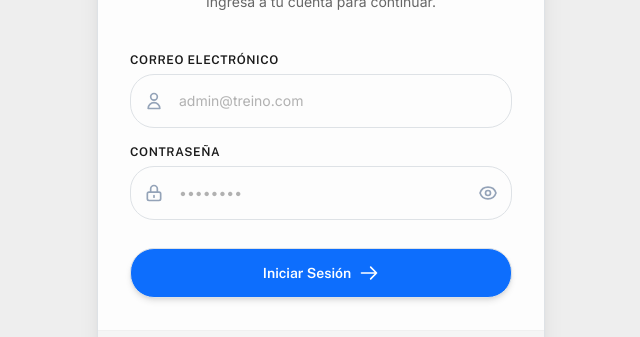
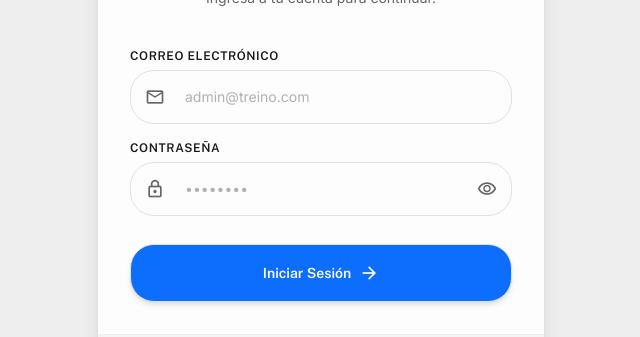
Before and after one commit to Sama170904/TreinoFront, a React (Vite) app: page /login in a window 1280 px wide. Shown: the part 258-595 px from the top of the page, without its empty margins (319-959 px from the left). Built offline with nearby package versions, Linux system fonts and the light colour scheme; no server answers.

Commit message:
fix: refactor inputs to bulletproof Flexbox Input Groups to eliminate icon overlap

```diff
--- a/src/pages/LoginPage.tsx
+++ b/src/pages/LoginPage.tsx
@@ -59,9 +59,7 @@ const LoginPage: React.FC = () => {
                     {/* Error Alert */}
                     {errorMsg && (
                         <div className="mx-6 sm:mx-8 mb-4 p-3 bg-red-50 border border-red-200 text-red-700 rounded-xl text-sm flex items-center gap-2 animate-in">
-                            <svg className="w-5 h-5 text-red-500 shrink-0" fill="none" stroke="currentColor" viewBox="0 0 24 24">
-                                <path strokeLinecap="round" strokeLinejoin="round" strokeWidth="2" d="M12 8v4m0 4h.01M21 12a9 9 0 11-18 0 9 9 0 0118 0z" />
-                            </svg>
+                            <span className="material-symbols-outlined text-red-500 text-lg shrink-0">error</span>
                             <span>{errorMsg}</span>
                         </div>
                     )}
@@ -70,16 +68,14 @@ const LoginPage: React.FC = () => {
                     <form onSubmit={handleSubmit} className="px-6 sm:px-8 pb-8 space-y-5">
                         <div className="space-y-4">
 
-                            {/* Email / Person Field */}
+                            {/* Email / User Field */}
                             <div>
                                 <label className="block font-label text-xs font-semibold text-on-surface mb-1.5 uppercase tracking-wider" htmlFor="email">
                                     Correo electrónico
                                 </label>
-                                <div className="relative flex items-center">
-                                    <div className="absolute left-3.5 z-10 flex items-center pointer-events-none text-slate-400">
-                                        <svg className="w-5 h-5" fill="none" stroke="currentColor" viewBox="0 0 24 24">
-                                            <path strokeLinecap="round" strokeLinejoin="round" strokeWidth="2" d="M16 7a4 4 0 11-8 0 4 4 0 018 0zM12 14a7 7 0 00-7 7h14a7 7 0 00-7-7z" />
-                                        </svg>
+                                <div className="flex items-center w-full bg-surface border border-outline-variant rounded-xl focus-within:ring-2 focus-within:ring-primary/20 focus-within:border-primary transition-all overflow-hidden">
+                                    <div className="pl-3.5 pr-2 text-on-surface-variant flex items-center justify-center shrink-0 pointer-events-none select-none">
+                                        <span className="material-symbols-outlined text-xl">mail</span>
                                     </div>
                                     <input
                                         id="email"
@@ -88,8 +84,7 @@ const LoginPage: React.FC = () => {
                                         value={email}
                                         onChange={(e) => setEmail(e.target.value)}
                                         placeholder="admin@treino.com"
-                                        className="block w-full border border-outline-variant rounded-xl bg-surface text-on-surface placeholder-on-surface-variant/50 focus:outline-none focus:ring-2 focus:ring-primary/20 focus:border-primary transition-colors font-body text-sm py-3"
-                                        style={{ paddingLeft: '3rem', paddingRight: '1rem' }}
+                                        className="w-full bg-transparent border-0 outline-none focus:outline-none focus:ring-0 py-3 pr-3.5 text-on-surface font-body text-sm placeholder-on-surface-variant/50"
                                     />
                                 </div>
                             </div>
@@ -99,11 +94,9 @@ const LoginPage: React.FC = () => {
                                 <label className="block font-label text-xs font-semibold text-on-surface mb-1.5 uppercase tracking-wider" htmlFor="password">
                                     Contraseña
                                 </label>
-                                <div className="relative flex items-center">
-                                    <div className="absolute left-3.5 z-10 flex items-center pointer-events-none text-slate-400">
-                                        <svg className="w-5 h-5" fill="none" stroke="currentColor" viewBox="0 0 24 24">
-                                            <path strokeLinecap="round" strokeLinejoin="round" strokeWidth="2" d="M12 15v2m-6 4h12a2 2 0 002-2v-6a2 2 0 00-2-2H6a2 2 0 00-2 2v6a2 2 0 002 2zm10-10V7a4 4 0 00-8 0v4h8z" />
-                                        </svg>
+                                <div className="flex items-center w-full bg-surface border border-outline-variant rounded-xl focus-within:ring-2 focus-within:ring-primary/20 focus-within:border-primary transition-all overflow-hidden">
+                                    <div className="pl-3.5 pr-2 text-on-surface-variant flex items-center justify-center shrink-0 pointer-events-none select-none">
+                                        <span className="material-symbols-outlined text-xl">lock</span>
                                     </div>
                                     <input
                                         id="password"
@@ -112,25 +105,17 @@ const LoginPage: React.FC = () => {
                                         value={password}
                                         onChange={(e) => setPassword(e.target.value)}
                                         placeholder="••••••••"
-                                        className="block w-full border border-outline-variant rounded-xl bg-surface text-on-surface placeholder-on-surface-variant/50 focus:outline-none focus:ring-2 focus:ring-primary/20 focus:border-primary transition-colors font-body text-sm py-3"
-                                        style={{ paddingLeft: '3rem', paddingRight: '3rem' }}
+                                        className="w-full bg-transparent border-0 outline-none focus:outline-none focus:ring-0 py-3 text-on-surface font-body text-sm placeholder-on-surface-variant/50"
                                     />
                                     <button
                                         type="button"
                                         onClick={() => setShowPassword(!showPassword)}
-                                        className="absolute right-3.5 z-10 flex items-center text-slate-400 hover:text-primary transition-colors focus:outline-none"
+                                        className="px-3.5 text-on-surface-variant hover:text-primary transition-colors focus:outline-none shrink-0 flex items-center justify-center"
                                         title={showPassword ? 'Ocultar contraseña' : 'Mostrar contraseña'}
                                     >
-                                        {showPassword ? (
-                                            <svg className="w-5 h-5" fill="none" stroke="currentColor" viewBox="0 0 24 24">
-                                                <path strokeLinecap="round" strokeLinejoin="round" strokeWidth="2" d="M13.875 18.825A10.05 10.05 0 0112 19c-4.478 0-8.268-2.943-9.543-7a9.97 9.97 0 011.563-3.029m5.858-5.858A9.954 9.954 0 0112 5c4.478 0 8.268 2.943 9.543 7a10.025 10.025 0 01-4.132 5.411m-4.59-4.59a3 3 0 10-4.243-4.243m4.242 4.242L3 3l18 18" />
-                                            </svg>
-                                        ) : (
-                                            <svg className="w-5 h-5" fill="none" stroke="currentColor" viewBox="0 0 24 24">
-                                                <path strokeLinecap="round" strokeLinejoin="round" strokeWidth="2" d="M15 12a3 3 0 11-6 0 3 3 0 016 0z" />
-                                                <path strokeLinecap="round" strokeLinejoin="round" strokeWidth="2" d="M2.458 12C3.732 7.943 7.523 5 12 5c4.478 0 8.268 2.943 9.542 7-1.274 4.057-5.064 7-9.542 7-4.477 0-8.268-2.943-9.542-7z" />
-                                            </svg>
-                                        )}
+                                        <span className="material-symbols-outlined text-xl">
+                                            {showPassword ? 'visibility_off' : 'visibility'}
+                                        </span>
                                     </button>
                                 </div>
                             </div>
@@ -145,18 +130,13 @@ const LoginPage: React.FC = () => {
                             >
                                 {isLoading ? (
                                     <>
-                                        <svg className="w-5 h-5 animate-spin text-white" fill="none" stroke="currentColor" viewBox="0 0 24 24">
-                                            <circle className="opacity-25" cx="12" cy="12" r="10" stroke="currentColor" strokeWidth="4"></circle>
-                                            <path className="opacity-75" fill="currentColor" d="M4 12a8 8 0 018-8V0C5.373 0 0 5.373 0 12h4zm2 5.291A7.962 7.962 0 014 12H0c0 3.042 1.135 5.824 3 7.938l3-2.647z"></path>
-                                        </svg>
+                                        <span className="animate-spin material-symbols-outlined text-xl">progress_activity</span>
                                         <span>Iniciando sesión...</span>
                                     </>
                                 ) : (
                                     <>
                                         <span>Iniciar Sesión</span>
-                                        <svg className="w-5 h-5" fill="none" stroke="currentColor" viewBox="0 0 24 24">
-                                            <path strokeLinecap="round" strokeLinejoin="round" strokeWidth="2" d="M14 5l7 7m0 0l-7 7m7-7H3" />
-                                        </svg>
+                                        <span className="material-symbols-outlined text-xl">arrow_forward</span>
                                     </>
                                 )}
                             </button>
```
